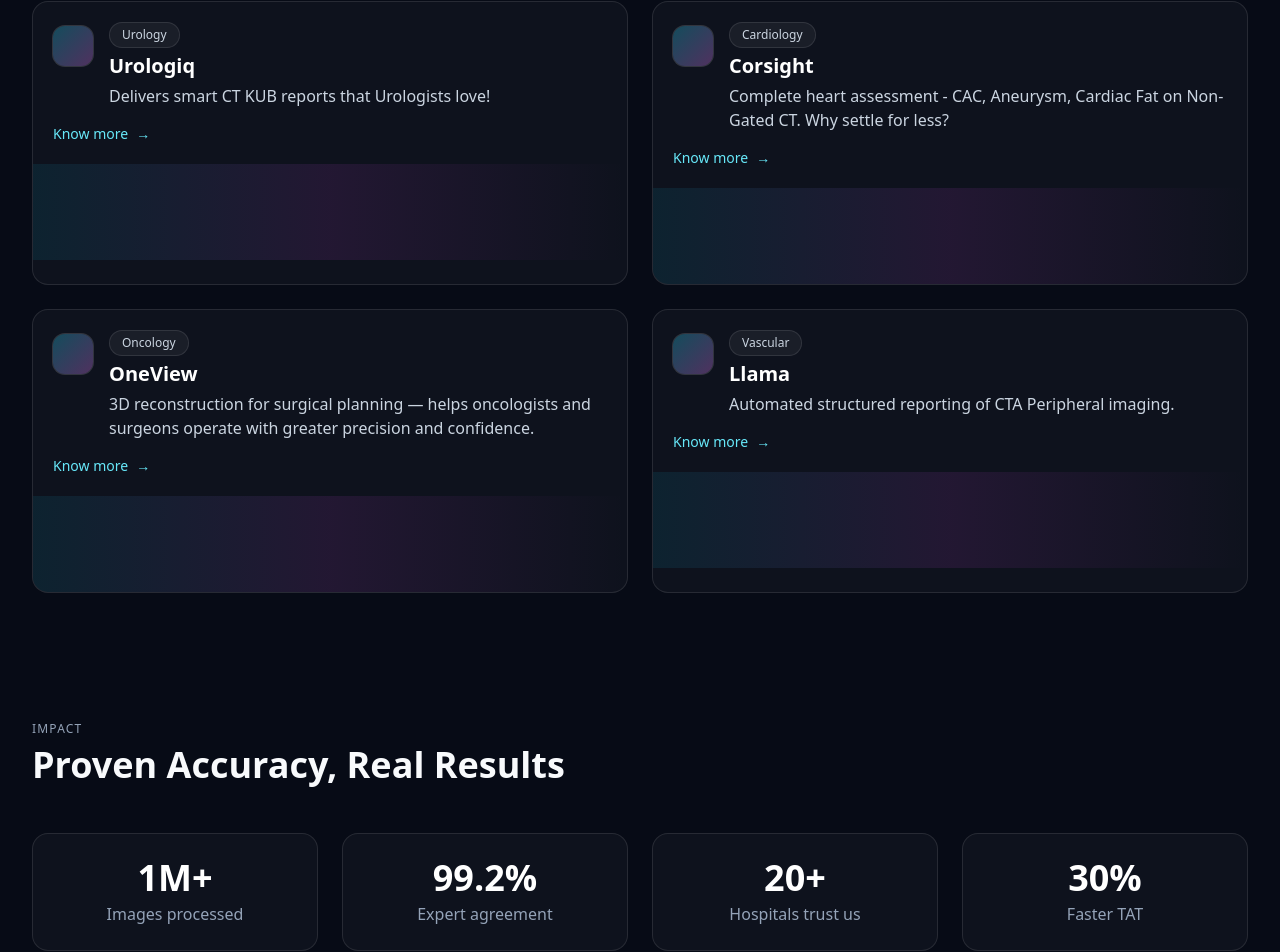
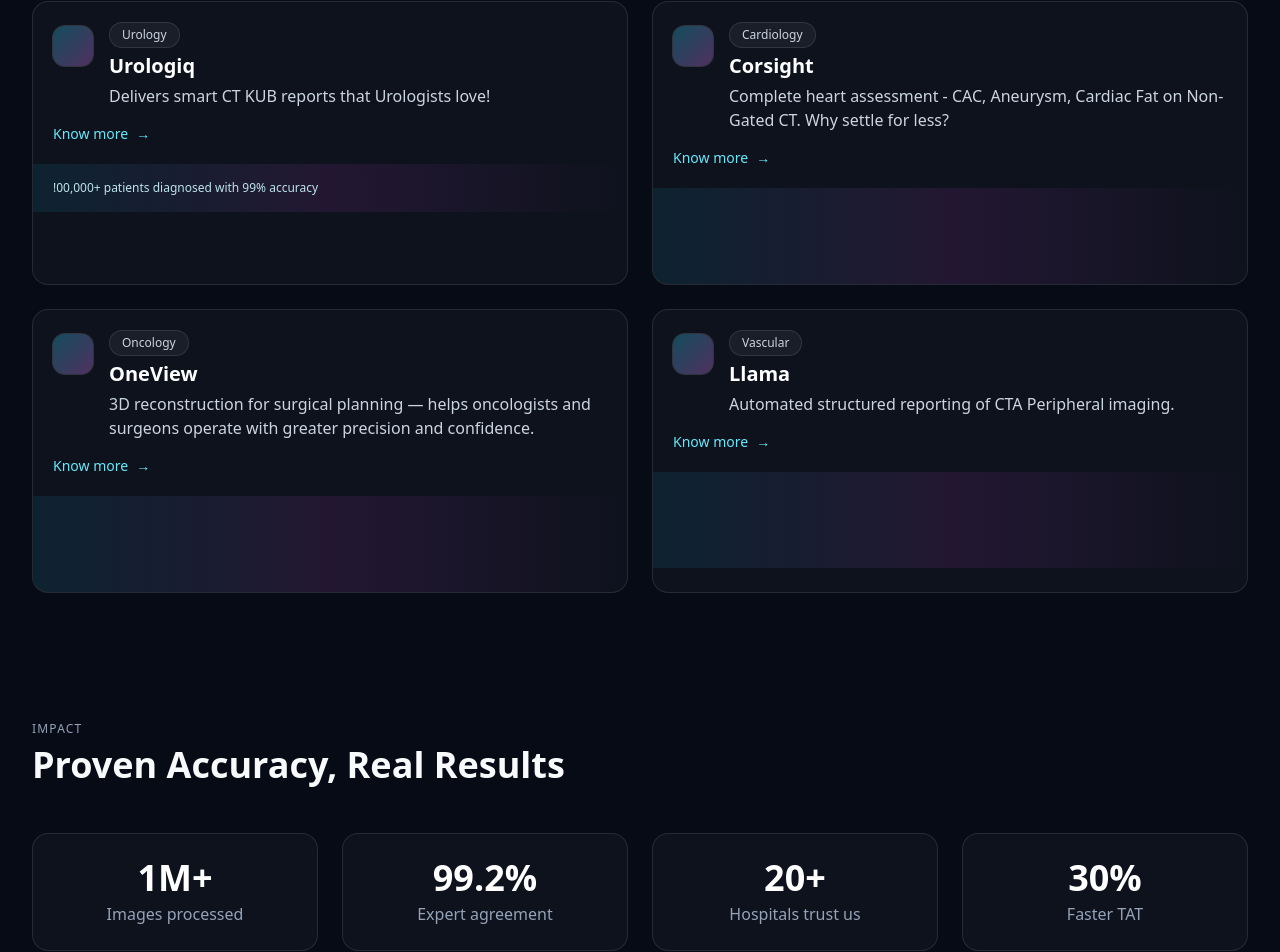
Before and after one commit to BiocliqAI/website-new, a React (Vite) app: page / in a window 1280 px wide. Shown: the part 1608-2560 px from the top of the page. Built offline with nearby package versions, Linux system fonts and the light colour scheme.

Commit message:
feat: surface urologiq impact metric
Co-authored-by: factory-droid[bot] <138933559+factory-droid[bot]@users.noreply.github.com>

```diff
--- a/src/components/TechCard.tsx
+++ b/src/components/TechCard.tsx
@@ -6,9 +6,10 @@
   blurb: string
   tag: string
   href: string
+  footer?: string
 }
 
-export default function TechCard({ title, blurb, tag, href }: Props) {
+export default function TechCard({ title, blurb, tag, href, footer }: Props) {
   const isInternal = href.startsWith('/')
 
   const external = href.startsWith('http')
@@ -38,7 +39,13 @@
           </a>
         )}
       </div>
-      <div className="h-24 bg-gradient-to-r from-cyan-500/10 via-fuchsia-500/10 to-transparent group-hover:via-fuchsia-500/20" />
+      <div className="bg-gradient-to-r from-cyan-500/10 via-fuchsia-500/10 to-transparent group-hover:via-fuchsia-500/20">
+        {footer ? (
+          <div className="px-5 py-4 text-xs text-cyan-100/90">{footer}</div>
+        ) : (
+          <div className="h-24" />
+        )}
+      </div>
     </article>
   )
 }
--- a/src/pages/LandingPage.tsx
+++ b/src/pages/LandingPage.tsx
@@ -83,6 +83,7 @@
               tag="Urology"
               blurb="Delivers smart CT KUB reports that Urologists love!"
               href="mailto:info@biocliq.com?subject=Learn%20more%20about%20Urologiq"
+              footer="!00,000+ patients diagnosed with 99% accuracy"
             />
             <TechCard
               title="Corsight"
```
